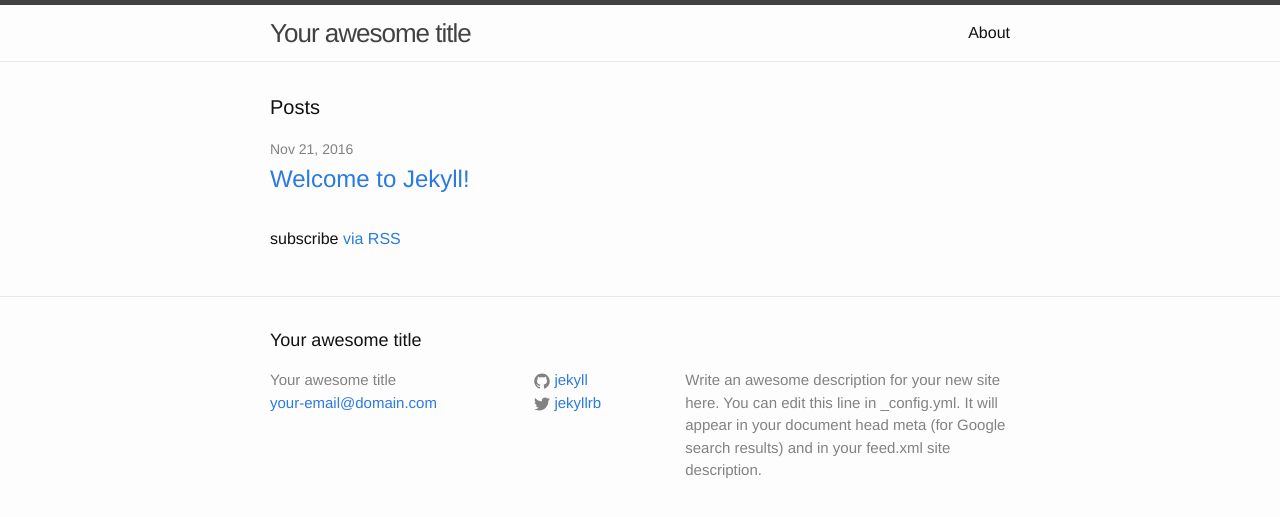
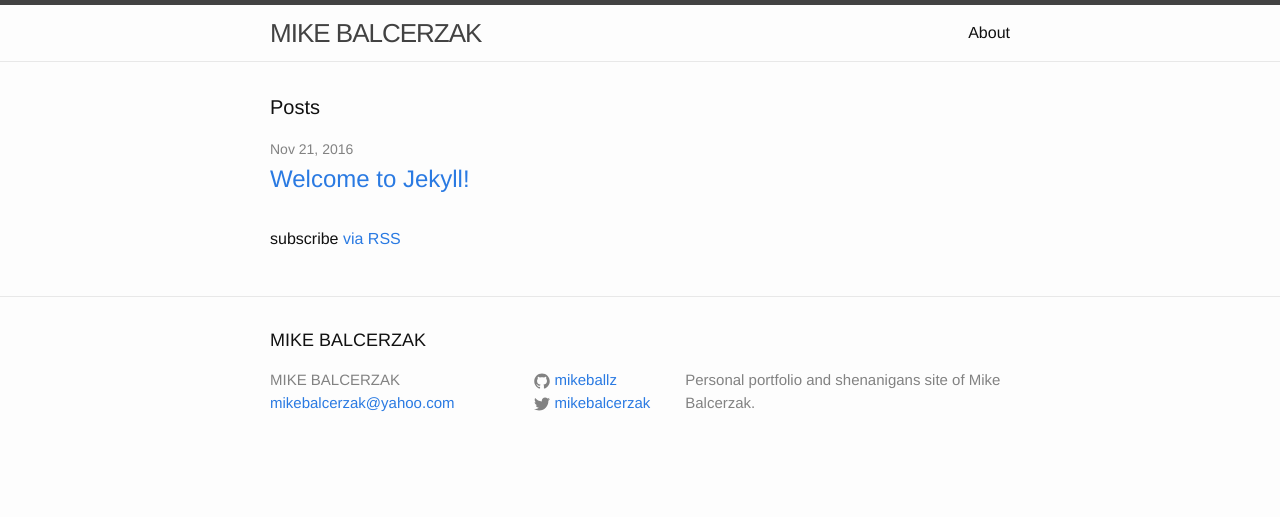
Before and after one commit to mikeballz/mikeballz.github.io, a Jekyll site: the page built from index.html, in a window 1280 px wide. Shown: the top 517 px of the page. Built offline with Jekyll 4.4.1, drawn with Linux system fonts in a browser that asks for light colours.

Commit message:
change defaults in the yml file to see changes on the site

```diff
--- a/_config.yml
+++ b/_config.yml
@@ -6,16 +6,14 @@
 # 'jekyll serve'. If you change this file, please restart the server process.
 
 # Site settings
-title: Your awesome title
-email: your-email@domain.com
+title: MIKE BALCERZAK
+email: mikebalcerzak@yahoo.com
 description: > # this means to ignore newlines until "baseurl:"
-  Write an awesome description for your new site here. You can edit this
-  line in _config.yml. It will appear in your document head meta (for
-  Google search results) and in your feed.xml site description.
+  Personal portfolio and shenanigans site of Mike Balcerzak.
 baseurl: "" # the subpath of your site, e.g. /blog
 url: "http://yourdomain.com" # the base hostname & protocol for your site
-twitter_username: jekyllrb
-github_username:  jekyll
+twitter_username: mikebalcerzak
+github_username:  mikeballz
 
 # Build settings
 markdown: kramdown
```
